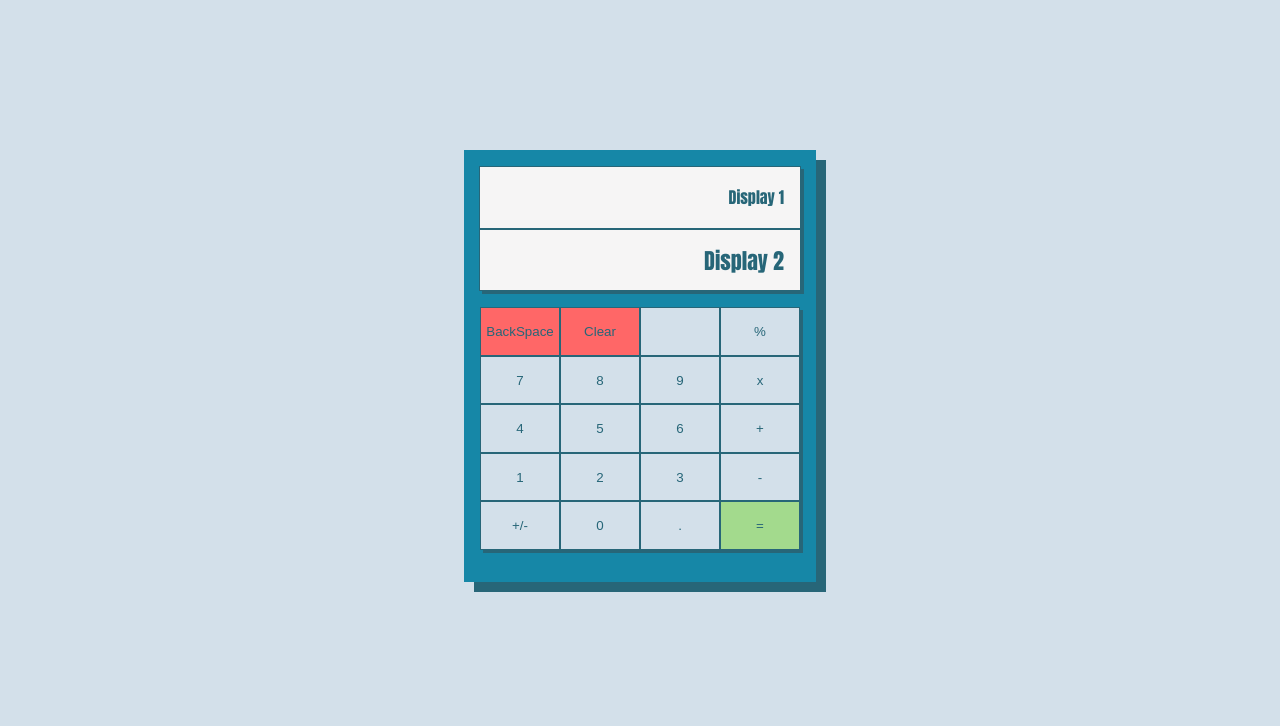
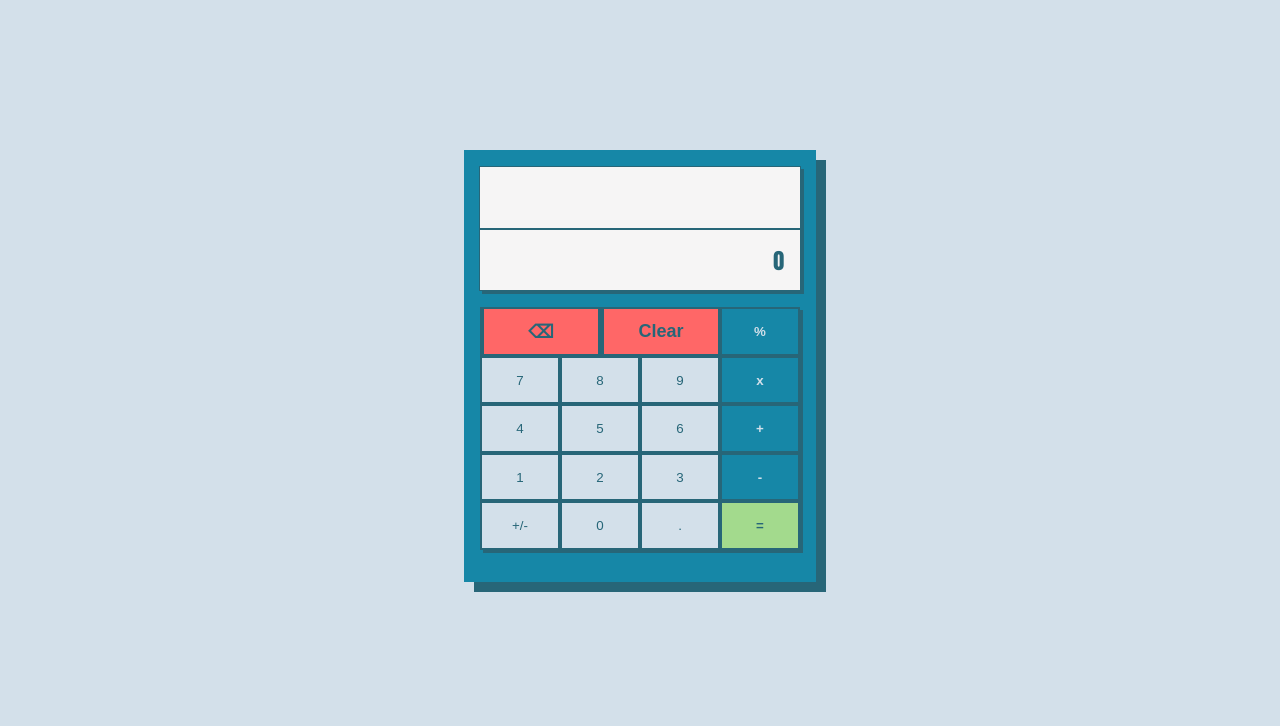
Before and after one commit to zellko/top-calculator, a plain HTML site: page index.html in a window 1280 px wide. Shown: the top 726 px of the page. Drawn offline with Linux system fonts and the light colour scheme.

Commit message:
Removed blank button / Modified Buttons colors

```diff
--- a/css/style.css
+++ b/css/style.css
@@ -95,8 +95,19 @@ button {
     flex: 1;
     background-color: #D3E0EA;
     color: #276678;
-    border: solid 1px #276678;
+    border: solid 2px #276678;
     box-shadow: 3px 3px #276678;
+}
+
+.operator {
+    background-color: #1687A7;
+    color: #D3E0EA;
+    font-weight: 700;
+}
+
+.operator:hover {
+    background-color: #D3E0EA;
+    color: #146356;
 }
 
 button:hover {
@@ -107,6 +118,7 @@ button:hover {
 #equal {
     background-color: #A3DA8D;
     color: #276678;
+    font-weight: 700;
 }
 
 #equal:hover {
@@ -116,7 +128,11 @@ button:hover {
 
 .clear,
 .backspace {
+    flex: 1.5;
     background-color: #FF6767;
+    border-left: solid 4px #276678;
+    font-weight: 700;
+    font-size: 18px;
 }
 
 .clear:hover,
--- a/index.html
+++ b/index.html
@@ -14,16 +14,16 @@
     <div class="content">
         <div class="calculator">
             <div class="display-1">
-                <p class="d-operation">Display 1</p>
+                <p class="d-operation"></p>
             </div>
             <div class="display-2">
-                <p class="d-operand">Display 2</p>
+                <p class="d-operand">0</p>
             </div>
             <div class="keypad">
                 <div class="row">
-                    <button class="backspace">BackSpace</button>
+                    <button class="backspace">⌫</button>
                     <button class="clear">Clear</button>
-                    <button></button>
+                    <!-- <button></button> -->
                     <button id="%" class="operator">%</button>
                 </div>
 
```
